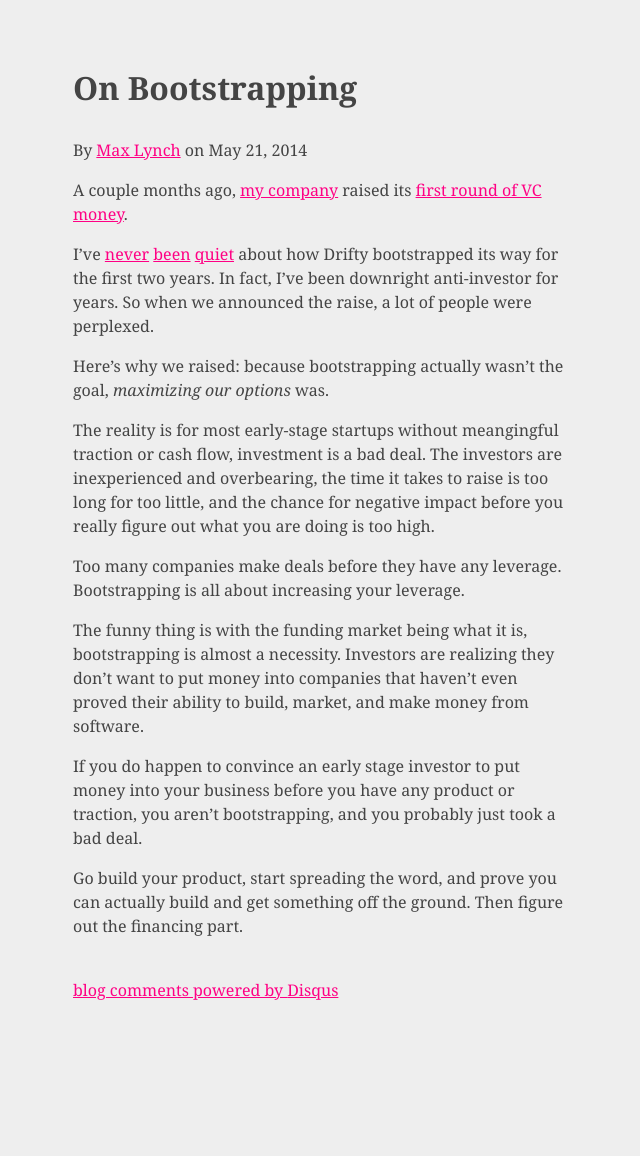
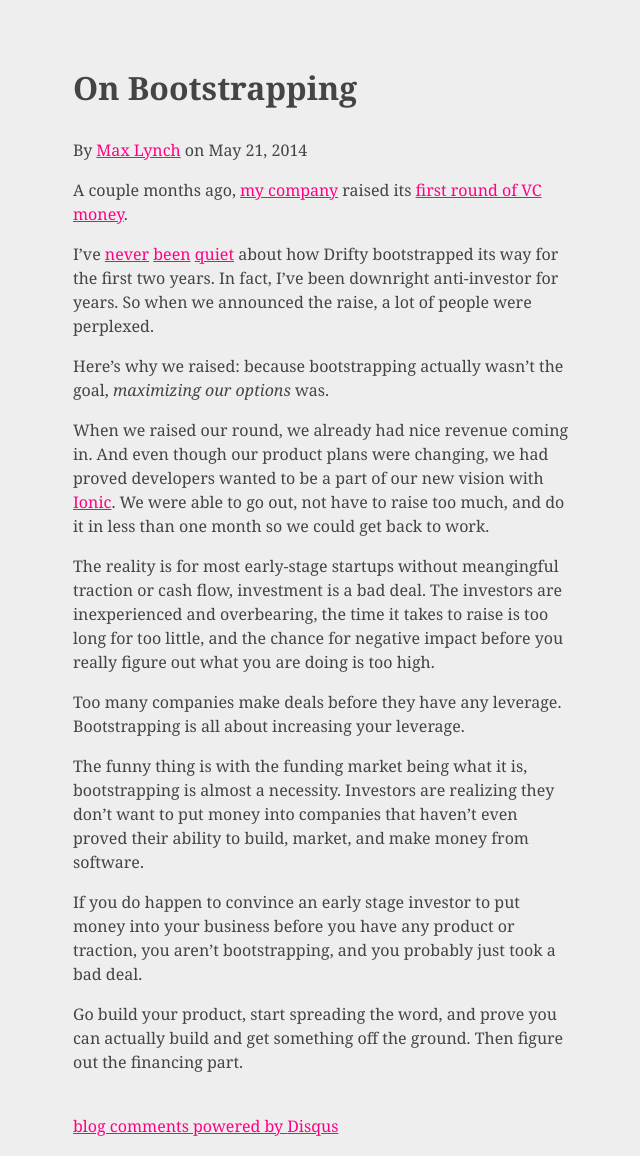
Before and after one commit to mlynch/mlynch.github.com, a Jekyll site: the page built from _posts/2014-05-21-bootstrapping.markdown, in a window 1280 px wide. Shown: the whole page, without its empty margins (317-957 px from the left). Built offline with Jekyll 4.4.1, drawn with Linux system fonts in a browser that asks for light colours; Markdown is read by kramdown in place of the engine named in the settings; comment, search, counter and statistics services are not loaded; before the commit the page ends 1020 px from its top, so only the background shows below that.

Commit message:
Bootstrapping

```diff
--- a/_posts/2014-05-21-bootstrapping.markdown
+++ b/_posts/2014-05-21-bootstrapping.markdown
@@ -15,6 +15,8 @@ I've [never](http://blog.drifty.com/2013/09/you-dont-get-our-bootstrapped-compan
 
 Here's why we raised: because bootstrapping actually wasn't the goal, *maximizing our options* was.
 
+When we raised our round, we already had nice revenue coming in. And even though our product plans were changing, we had proved developers wanted to be a part of our new vision with [Ionic](http://ionicframework.com/). We were able to go out, not have to raise too much, and do it in less than one month so we could get back to work.
+
 The reality is for most early-stage startups without meangingful traction or cash flow, investment is a bad deal. The investors are inexperienced and overbearing, the time it takes to raise is too long for too little, and the chance for negative impact before you really figure out what you are doing is too high.
 
 Too many companies make deals before they have any leverage. Bootstrapping is all about increasing your leverage.
```
